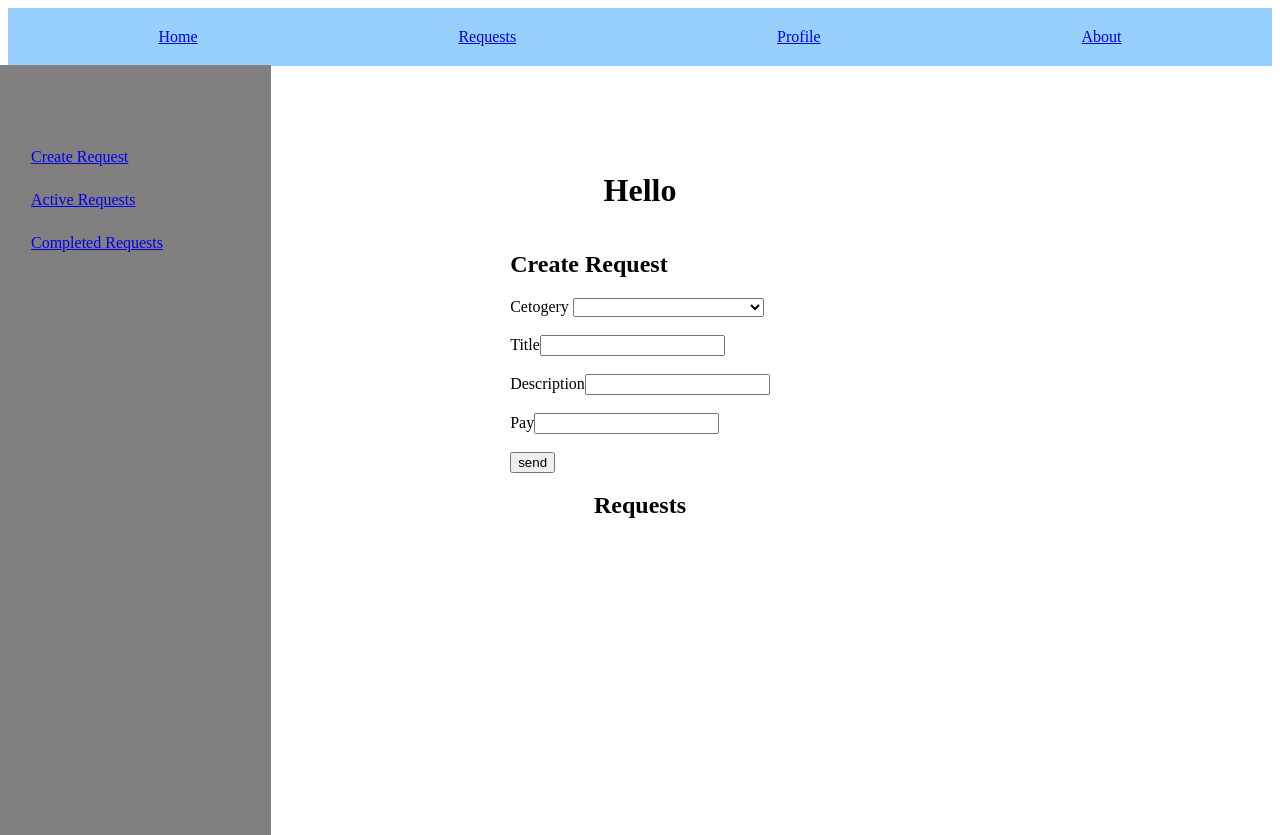
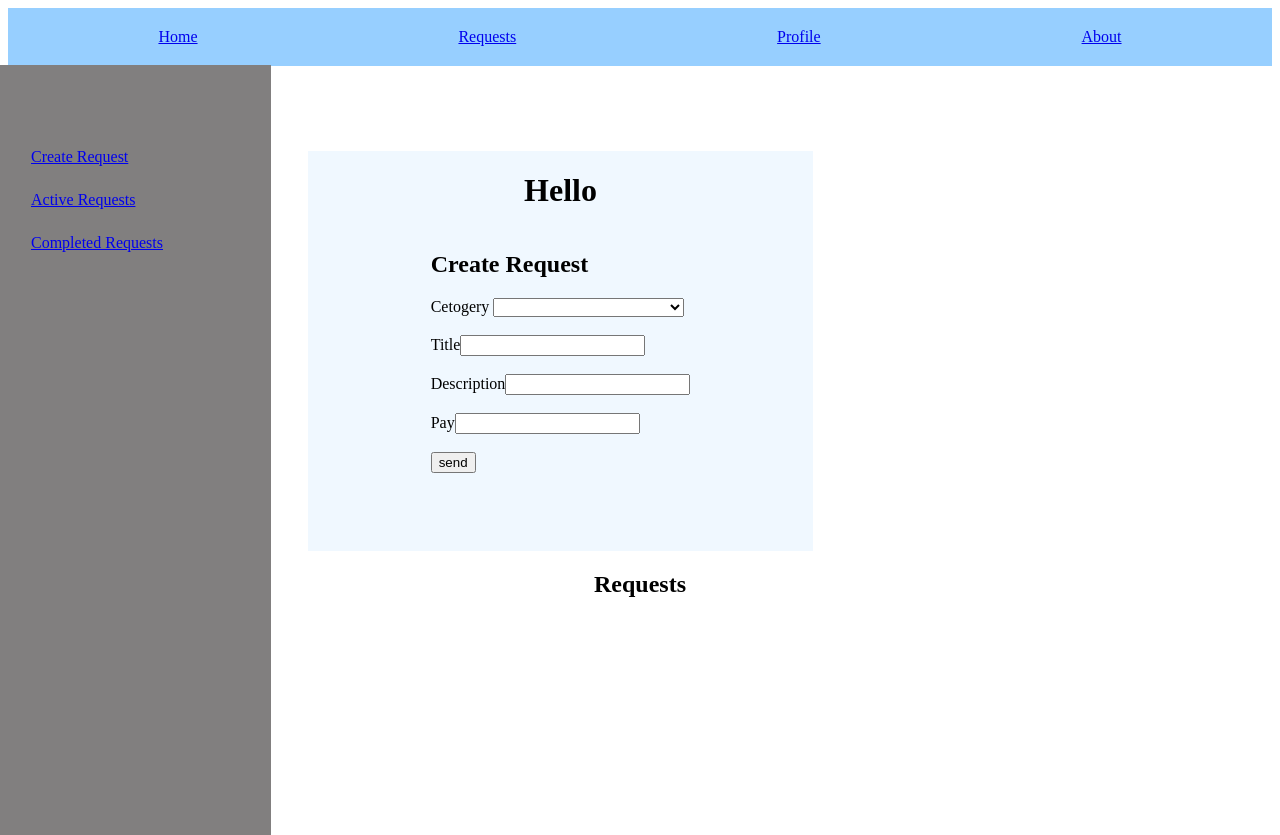
Before and after one commit to alyaalaali/Handyman, a React (Vite) app: page /user/dashboard/requests/active in a window 1280 px wide. Built offline with nearby package versions, Linux system fonts and the light colour scheme.

Commit message:
ReviewForm.jsx setup is mostly completed

```diff
--- a/src/App.css
+++ b/src/App.css
@@ -73,6 +73,11 @@
     display: flex;
     flex-direction: column;
     align-items: center;
+    position: relative;
+    left: 300px;
+    background-color: aliceblue;
+    width: 505px;
+    height: 400px;
 
 }
 .requests {
```
